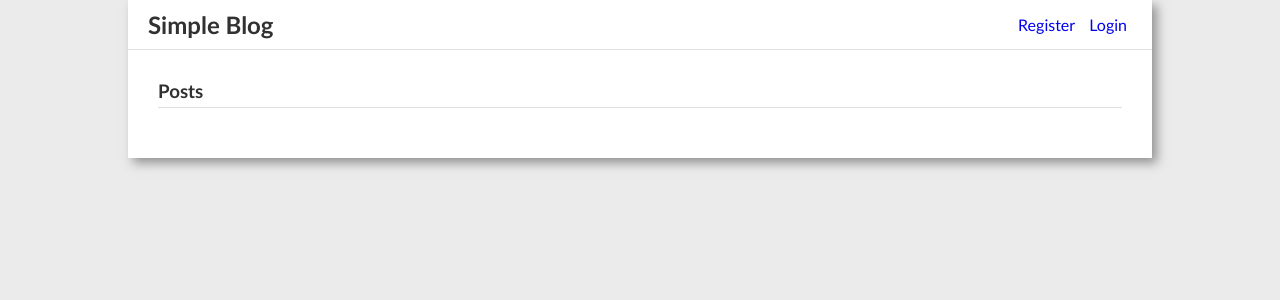
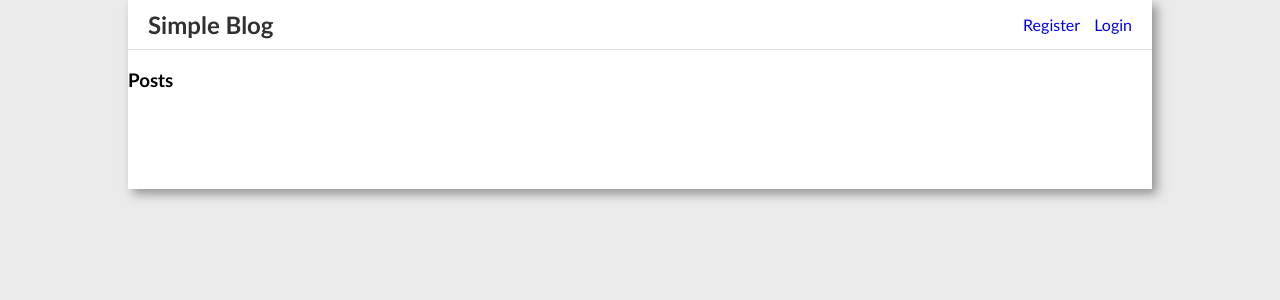
Before and after one commit to Rezuanul-Islam-Fahim/simple-blog-site, a Flask app: page / in a window 1280 px wide. Shown: the top 300 px of the page. Run offline with Flask 2, Linux system fonts and the light colour scheme; data that the repository does not hold is empty.

Commit message:
Change navigation css to modern css3 style

```diff
--- a/website/static/style.css
+++ b/website/static/style.css
@@ -9,48 +9,34 @@ body {
   width: 80%;
   margin: auto;
   background-color: white;
-  overflow: hidden;
   box-shadow: 5px 5px 10px rgba(59, 59, 59, 0.5);
 }
 
-header {
-  padding-top: 10px;
-  padding-bottom: 10px;
-  border-bottom: 1px solid #e0e0e0;
-  overflow: hidden;
+header h2 {
+  margin: 0 20px 0 20px;
+  color: rgb(49, 49, 49);
 }
 
-header a {
+header nav a {
   text-decoration: none;
 }
 
-header h2 {
-  display: inline-flex;
-  padding: 0;
-  padding-left: 20px;
-  margin: 0;
-  color: rgb(49, 49, 49);
+header nav {
+  display: flex;
+  justify-content: space-between;
+  border-bottom: 1px solid #e0e0e0;
+  padding: 10px 0 10px 0;
 }
 
-nav {
-  float: right;
-  overflow: hidden;
-  display: inline-flex;
-}
-
-nav ul {
+header nav ul {
+  align-self: center;
   list-style-type: none;
-  padding: 5px 20px 0 0;
-  margin: 0;
+  margin: 0 15px 0 0;
 }
 
 nav ul li {
   display: inline-block;
   padding: 0 5px 0 5px;
-}
-
-nav ul li a {
-  text-decoration: none;
 }
 
 .content {
--- a/website/templates/base.html
+++ b/website/templates/base.html
@@ -12,8 +12,8 @@
   <body>
     <div class="wrapper">
       <header>
-        <a href="{{ url_for('index') }}"><h2>Simple Blog</h2></a>
         <nav>
+          <a href="{{ url_for('index') }}"><h2>Simple Blog</h2></a>
           <ul>
             {% if g.user %}
             <li>{{ g.user['username'] }}</li>
@@ -24,12 +24,12 @@
             {% endif %}
           </ul>
         </nav>
-      </header>
-      <div class="content">
         <div class="sub-header">
           <h3>{% block header %}{% endblock %}</h3>
           {% block create_post %}{% endblock %}
         </div>
+      </header>
+      <div class="content">
         {% for message in get_flashed_messages() %}
         <div class="flash">{{ message }}</div>
         {% endfor %}
```
